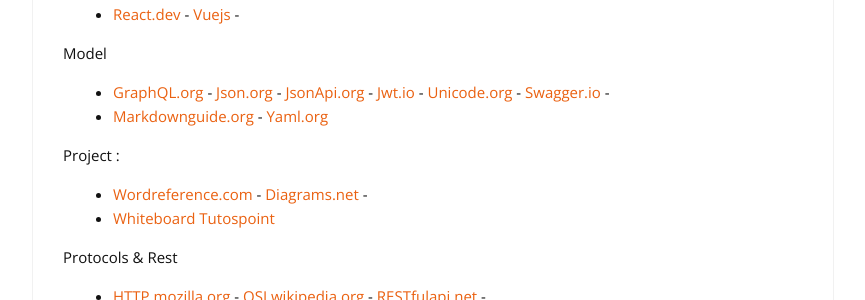
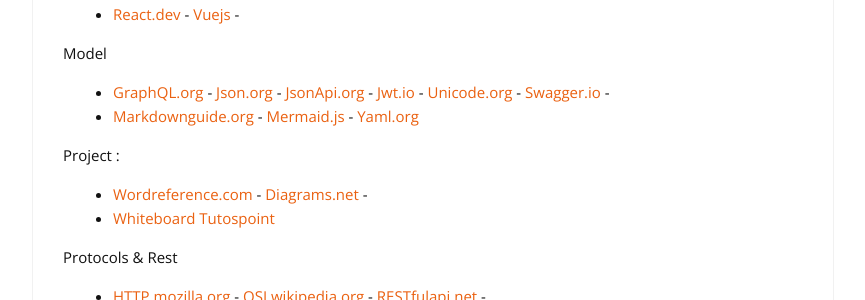
Before and after one commit to cylmat/cylmat.github.io, a Jekyll site: the page built from _pages/USEFUL.md, in a window 1280 px wide and 900 px high, scrolled down 1957 px. Shown: the part 154-454 px from the top of the window, without its empty margins (207-1072 px from the left). Built offline with Jekyll 4.4.1, drawn with Linux system fonts in a browser that asks for light colours; nearby versions of some CDN libraries.

Commit message:
Update USEFUL.md

```diff
--- a/_pages/USEFUL.md
+++ b/_pages/USEFUL.md
@@ -21,7 +21,7 @@
 - Java [Gfg.org](https://www.geeksforgeeks.org/java-cheat-sheet) - [Princeton.edu](https://introcs.cs.princeton.edu/java/11cheatsheet/) - [Edureka.co](https://www.edureka.co/blog/cheatsheets/java-cheat-sheet) -
 - JS [Quickref](https://quickref.me/javascript.html) - [Shecodes](http://cheatsheets.shecodes.io/javascript) - [HTMLCheat](https://htmlcheatsheet.com/js) - [OverApi](https://overapi.com/javascript) -
 - Php [PhpQA.io](https://phpqa.io) -
-- React [GfG.org](https://www.geeksforgeeks.org/react-cheat-sheet/) - [Devhint](https://devhints.io/react) - [Netlify.app](https://react-typescript-cheatsheet.netlify.app) -
+- React [GfG.org](https://www.geeksforgeeks.org/react-cheat-sheet) - [Devhint](https://devhints.io/react) - [Netlify.app](https://react-typescript-cheatsheet.netlify.app) -
 - Typescript [TSlang.org](https://www.typescriptlang.org/cheatsheets) -
 
 Util
@@ -95,7 +95,7 @@
 
 Model
 * [GraphQL.org](https://graphql.org) - [Json.org](https://www.json.org) - [JsonApi.org](https://jsonapi.org) - [Jwt.io](https://jwt.io) - [Unicode.org](https://home.unicode.org) - [Swagger.io](https://swagger.io) -
-* [Markdownguide.org](https://www.markdownguide.org) - [Yaml.org](https://yaml.org)
+* [Markdownguide.org](https://www.markdownguide.org) - [Mermaid.js](https://mermaid.js.org) - [Yaml.org](https://yaml.org)
 
 Project :
  - [Wordreference.com](https://www.wordreference.com/fr) - [Diagrams.net](https://app.diagrams.net) -
```
